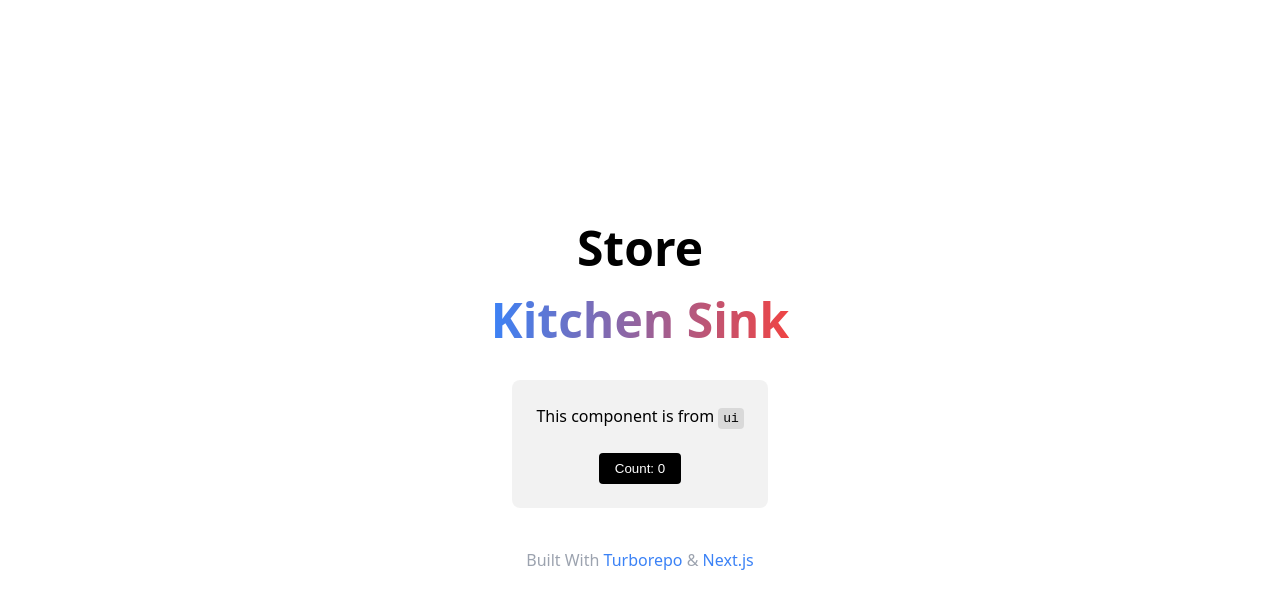
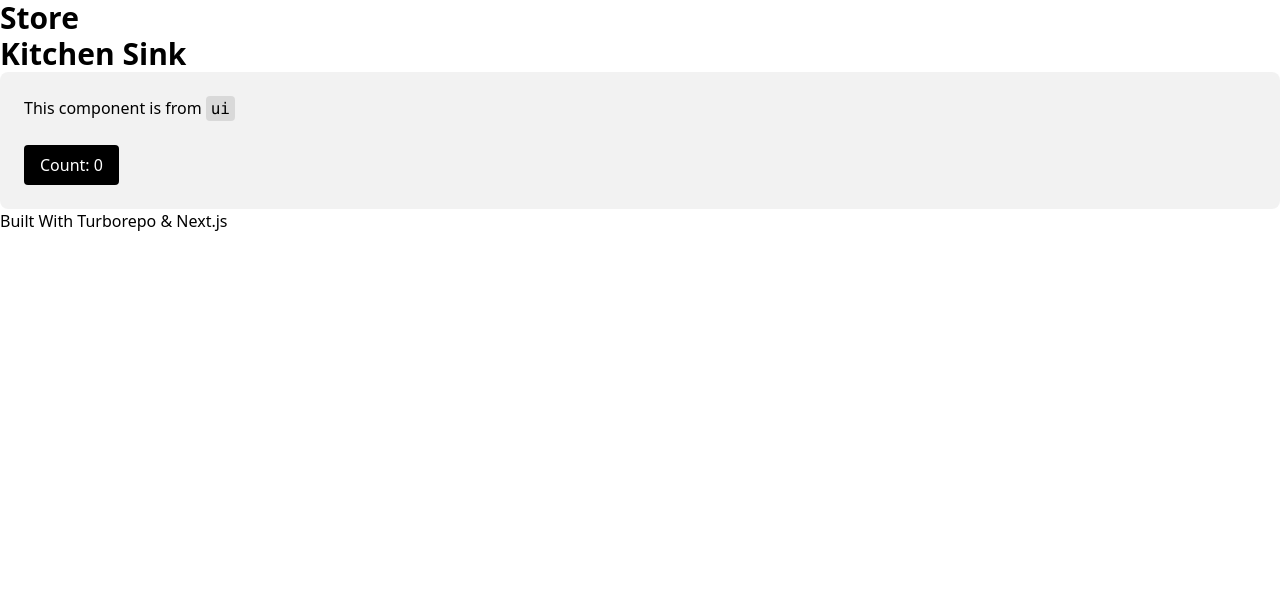
Before and after one commit to ParamBirje/noburncloud, a Next.js app in the folder apps/web/: page / in a window 1280 px wide. Shown: the top 608 px of the page. Built offline with nearby package versions, Linux system fonts and the light colour scheme.

Commit message:
Setup tailwind

```diff
--- /dev/null
+++ b/apps/web/postcss.config.js
@@ -0,0 +1,6 @@
+module.exports = {
+  plugins: {
+    tailwindcss: {},
+    autoprefixer: {},
+  },
+}
--- a/apps/web/src/app/page.tsx
+++ b/apps/web/src/app/page.tsx
@@ -10,7 +10,7 @@ export default function Store(): JSX.Element {
 
   return (
     <div className="container">
-      <h1 className="title">
+      <h1 className="font-bold text-3xl">
         Store <br />
         <span>Kitchen Sink</span>
       </h1>
--- a/apps/web/src/app/styles.css
+++ b/apps/web/src/app/styles.css
@@ -1,55 +1,3 @@
-html {
-  font-family: ui-sans-serif, system-ui, -apple-system, BlinkMacSystemFont,
-    Segoe UI, Roboto, Helvetica Neue, Arial, sans-serif;
-  -webkit-text-size-adjust: 100%;
-  -webkit-font-smoothing: antialiased;
-  -moz-osx-font-smoothing: grayscale;
-  -webkit-tap-highlight-color: transparent;
-  line-height: 1.5;
-  tab-size: 4;
-}
-
-body {
-  margin: 0;
-}
-
-.container {
-  min-height: 100vh;
-  display: flex;
-  flex-direction: column;
-  align-items: center;
-  justify-content: center;
-  gap: 1.5rem;
-  max-width: 100%;
-  margin: 0 auto;
-  padding: 0 16px;
-  text-align: center;
-}
-
-.title {
-  font-size: 3rem;
-  font-weight: 700;
-  margin: 0;
-}
-
-.title span {
-  display: inline-block;
-  background-image: linear-gradient(to right, #3b82f6, #ef4444);
-  -webkit-background-clip: text;
-  background-clip: text;
-  color: transparent;
-}
-
-.description {
-  color: #9ca3af;
-  font-weight: 500;
-}
-
-.description a {
-  color: #3b82f6;
-  text-decoration: none;
-}
-
-.description a:hover {
-  text-decoration: underline;
-}
+@tailwind base;
+@tailwind components;
+@tailwind utilities;
--- /dev/null
+++ b/apps/web/tailwind.config.js
@@ -0,0 +1,15 @@
+/** @type {import('tailwindcss').Config} */
+module.exports = {
+  content: [
+    "./app/**/*.{js,ts,jsx,tsx,mdx}",
+    "./pages/**/*.{js,ts,jsx,tsx,mdx}",
+    "./components/**/*.{js,ts,jsx,tsx,mdx}",
+
+    // Or if using `src` directory:
+    "./src/**/*.{js,ts,jsx,tsx,mdx}",
+  ],
+  theme: {
+    extend: {},
+  },
+  plugins: [],
+}
--- a/package.json
+++ b/package.json
@@ -10,7 +10,10 @@
     "typecheck": "turbo run typecheck"
   },
   "devDependencies": {
+    "autoprefixer": "^10.4.19",
+    "postcss": "^8.4.38",
     "prettier": "^3.2.5",
+    "tailwindcss": "^3.4.1",
     "turbo": "latest"
   },
   "engines": {
```
Also changed, not shown: 1 other file (tests, documents, lock files or other folders).
